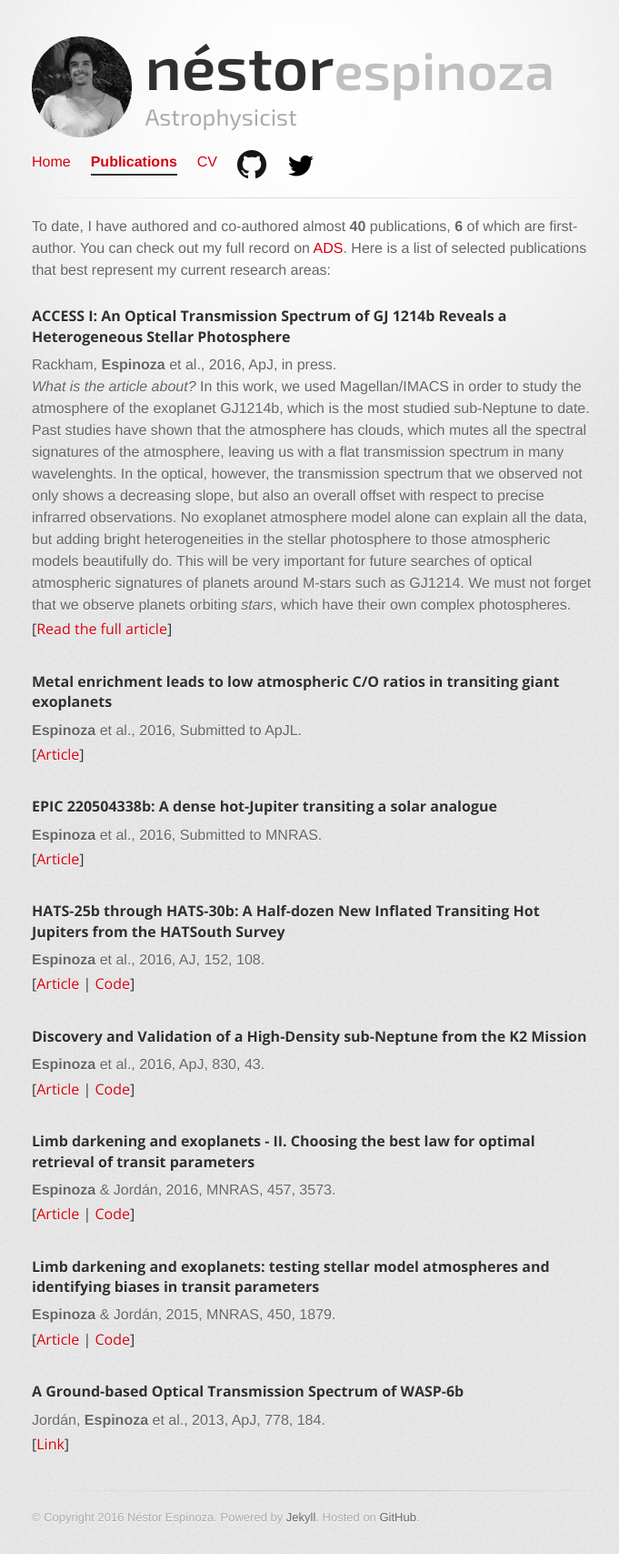
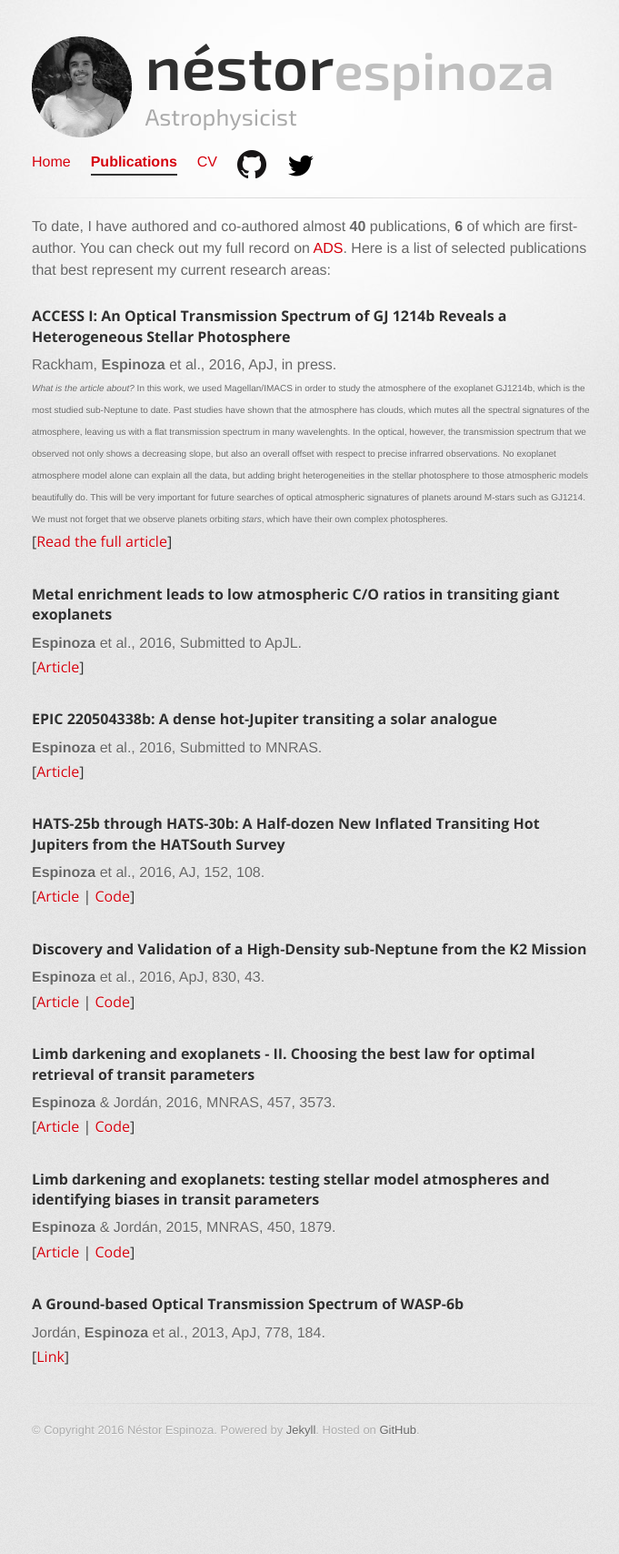
Before and after one commit to cphyc/cphyc.github.io, a Jekyll site: the page built from publications/index.html, in a window 1280 px wide. Shown: the whole page at 91% size, without its empty margins (295-976 px from the left). Built offline with Jekyll 4.4.1, drawn with Linux system fonts in a browser that asks for light colours; after the commit the page ends 1612 px from its top, so only the background shows below that.

Commit message:
Testing explainations of the articles...

```diff
--- a/publications/index.html
+++ b/publications/index.html
@@ -13,7 +13,7 @@
   <div class="job">
     <h4><b>ACCESS I: An Optical Transmission Spectrum of GJ 1214b Reveals a Heterogeneous Stellar Photosphere</b></h4>
     Rackham, <b>Espinoza</b> et al., 2016, ApJ, in press.<br>
-    <font size="3"><i>What is the article about?</i> In this work, we used Magellan/IMACS in order to study the atmosphere of the
+    <font size="1"><i>What is the article about?</i> In this work, we used Magellan/IMACS in order to study the atmosphere of the
        exoplanet GJ1214b, which is the most studied sub-Neptune to date. Past studies have shown that the atmosphere
        has clouds, which mutes all the spectral signatures of the atmosphere, leaving us with a flat transmission
        spectrum in many wavelenghts. In the optical, however, the transmission spectrum that we observed not only shows
```
